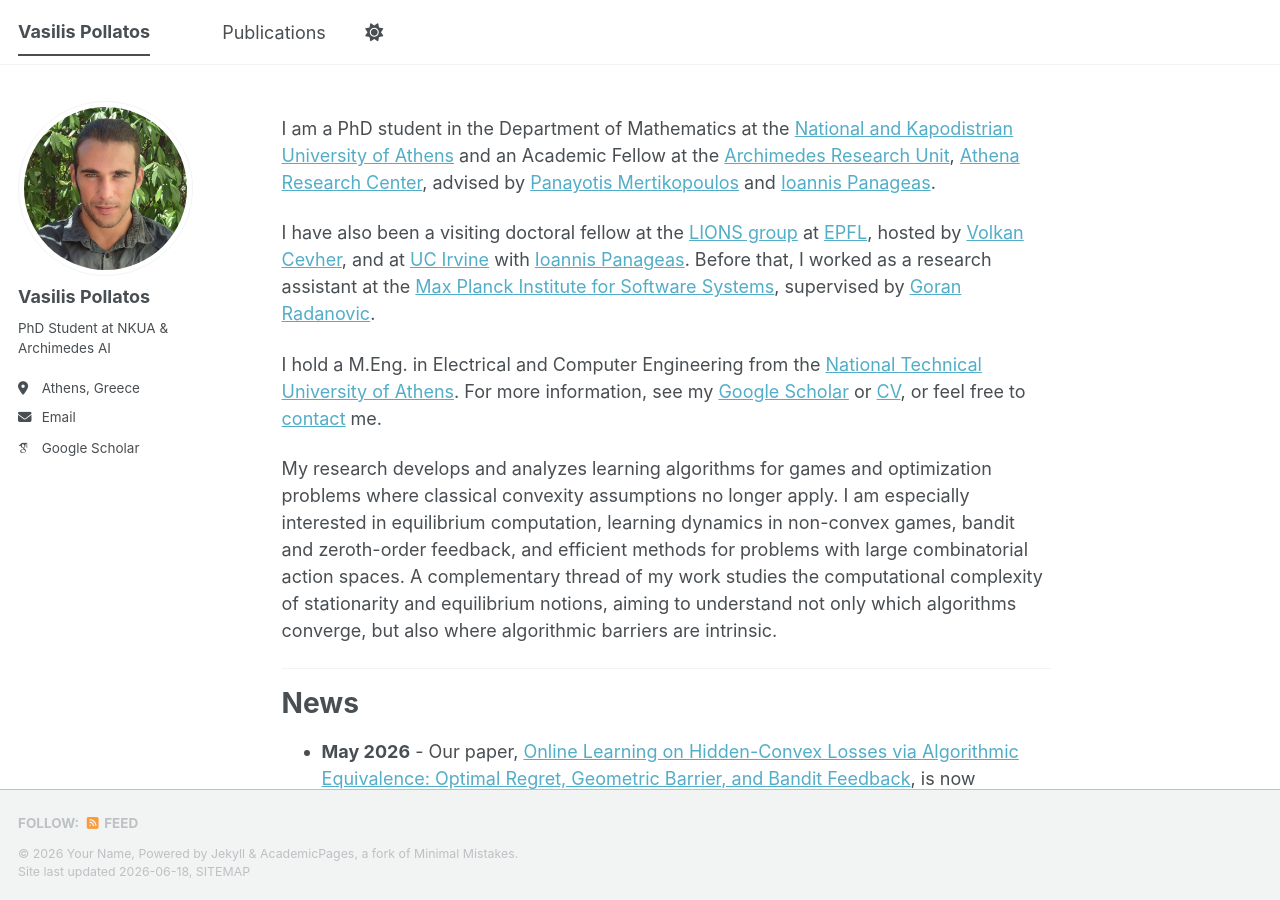
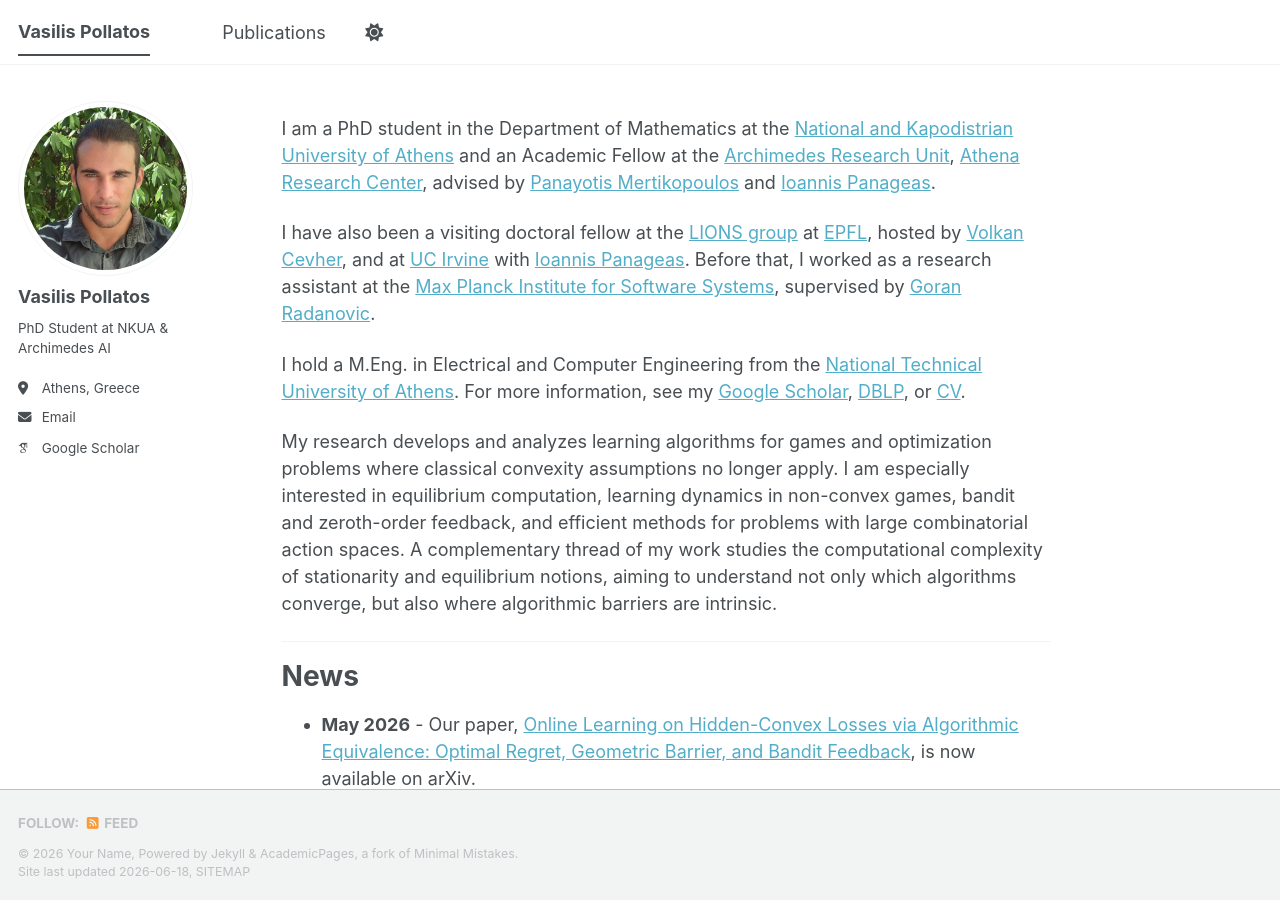
Before and after one commit to vaspoll/vaspoll.github.io, a Jekyll site: the page built from _pages/about.md, in a window 1280 px wide and 900 px high. Built offline with Jekyll 4.4.1, drawn with Linux system fonts in a browser that asks for light colours; some web fonts are replaced; a script bundle is joined from its source files by our own code; library files that are not in the unit come from our copies.

Commit message:
Update about.md

```diff
--- a/_pages/about.md
+++ b/_pages/about.md
@@ -11,7 +11,7 @@ I am a PhD student in the Department of Mathematics at the [National and Kapodis
 
 I have also been a visiting doctoral fellow at the [LIONS group](https://www.epfl.ch/labs/lions/) at [EPFL](https://www.epfl.ch/), hosted by [Volkan Cevher](https://www.epfl.ch/labs/lions/people/volkan-cevher/), and at [UC Irvine](https://uci.edu/) with [Ioannis Panageas](https://panageas.github.io/). Before that, I worked as a research assistant at the [Max Planck Institute for Software Systems](https://www.mpi-sws.org/), supervised by [Goran Radanovic](https://people.mpi-sws.org/~gradanovic/).
 
-I hold a M.Eng. in Electrical and Computer Engineering from the [National Technical University of Athens](https://www.ntua.gr/en/). For more information, see my [Google Scholar](https://scholar.google.com/citations?view_op=list_works&user=Xyi2t2sAAAAJ) or [CV](/files/CV_Vasilis_Pollatos.pdf), or feel free to [contact](/contact) me.
+I hold a M.Eng. in Electrical and Computer Engineering from the [National Technical University of Athens](https://www.ntua.gr/en/). For more information, see my [Google Scholar](https://scholar.google.com/citations?view_op=list_works&user=Xyi2t2sAAAAJ), [DBLP](https://dblp.org/search?q=Vasilis%20Pollatos), or [CV](/files/CV_Vasilis_Pollatos.pdf).
 
 My research develops and analyzes learning algorithms for games and optimization problems where classical convexity assumptions no longer apply. I am especially interested in equilibrium computation, learning dynamics in non-convex games, bandit and zeroth-order feedback, and efficient methods for problems with large combinatorial action spaces. A complementary thread of my work studies the computational complexity of stationarity and equilibrium notions, aiming to understand not only which algorithms converge, but also where algorithmic barriers are intrinsic.
 
```
